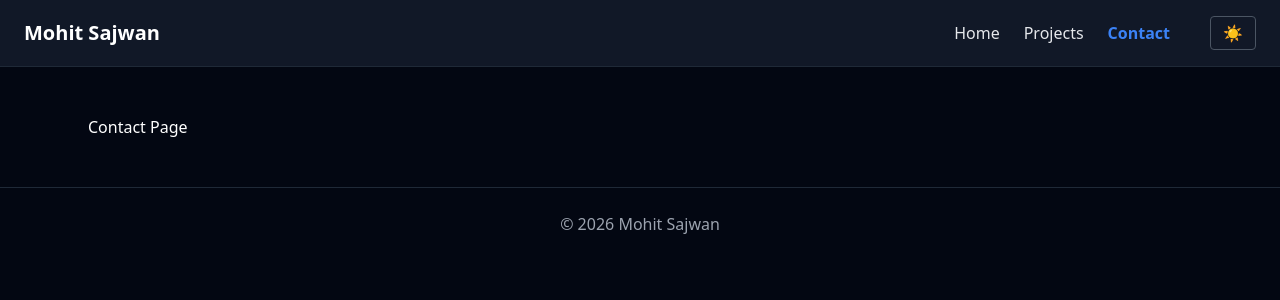
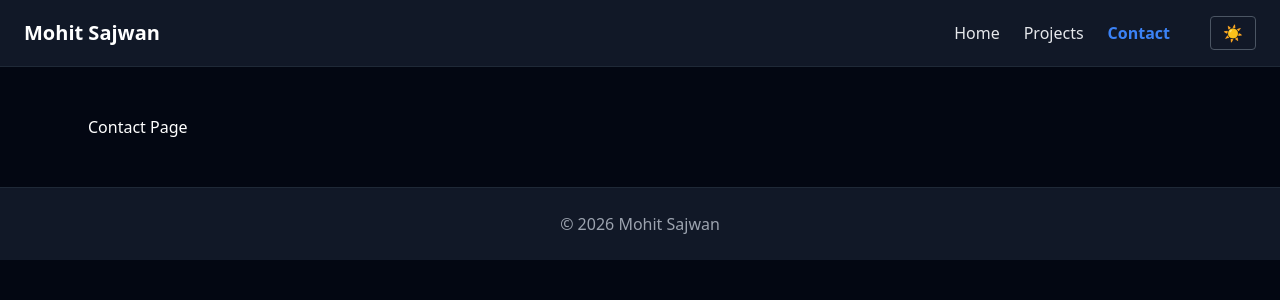
Before and after one commit to sajwanmohit/portfolio-react-tailwind, a React (Vite) app: page /contact in a window 1280 px wide. Shown: the top 300 px of the page. Built offline with nearby package versions, Linux system fonts and the light colour scheme.

Commit message:
fixed navbar hiding behind sections

```diff
--- a/src/components/Navbar.tsx
+++ b/src/components/Navbar.tsx
@@ -30,7 +30,7 @@ function Navbar() {
   );
 
   return (
-    <nav className="sticky top-0 z-50bg-white dark:bg-gray-900 text-gray-900 dark:text-white border-b border-gray-200 dark:border-gray-800 px-6 py-4 transition-colors duration-200">
+    <nav className="sticky top-0 z-50 bg-white dark:bg-gray-900 text-gray-900 dark:text-white border-b border-gray-200 dark:border-gray-800 px-6 py-4 transition-colors duration-200">
       <div className="flex justify-between items-center">
         <h1 className="text-xl font-semibold">Mohit Sajwan</h1>
 
--- a/src/layouts/MainLayout.tsx
+++ b/src/layouts/MainLayout.tsx
@@ -10,7 +10,7 @@ function MainLayout() {
         <Outlet />
       </main>
 
-      <footer className="text-center py-6 text-gray-500 dark:text-gray-400 border-t border-gray-200 dark:border-gray-800">
+      <footer className="relative text-center py-6 text-gray-500 dark:text-gray-400 border-t border-gray-200 dark:border-gray-800 bg-white dark:bg-gray-900">
         © 2026 Mohit Sajwan
       </footer>
     </div>
```
